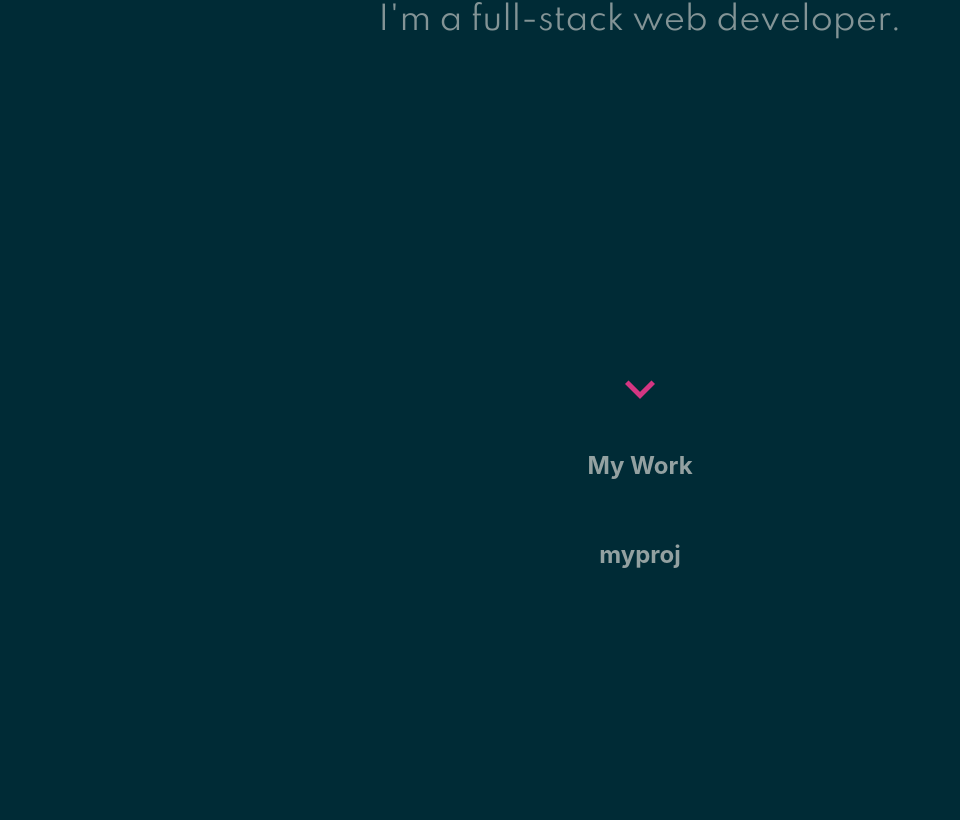
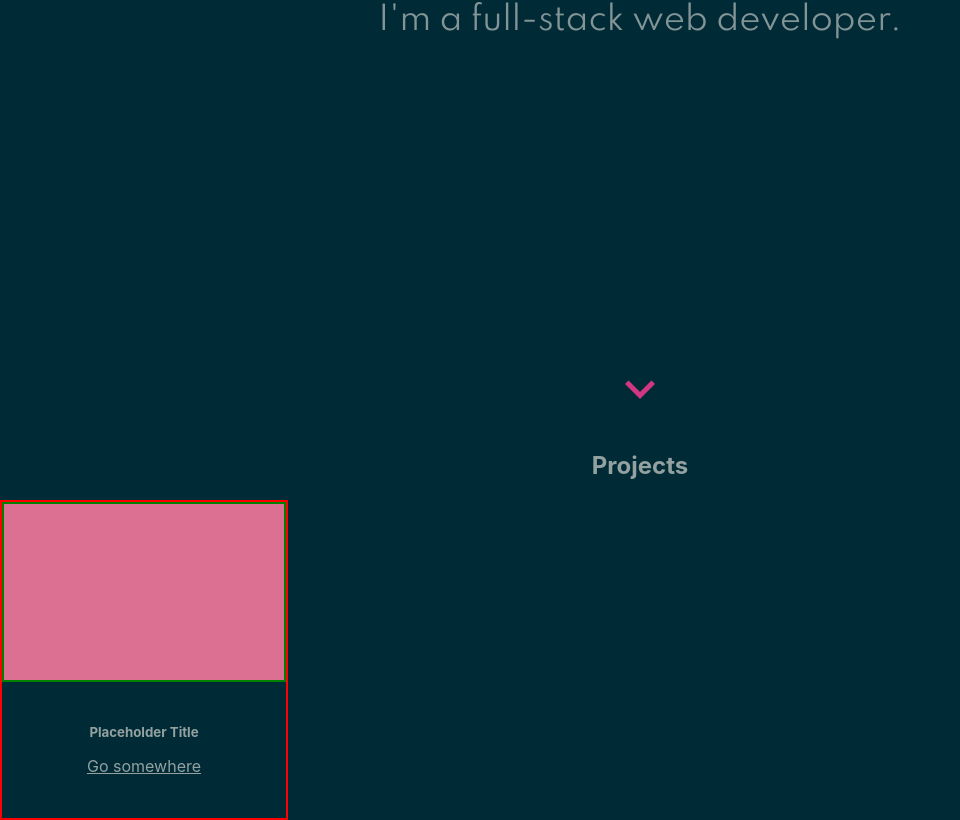
Before and after one commit to glhc/portfolio, a React (Create React App) app: page / in a window 1280 px wide. Shown: the part 414-1234 px from the top of the page, without its empty margins (0-960 px from the left). Before the commit the page ends 1003 px from the top, so only its background shows below. Built offline with nearby package versions, Linux system fonts and the light colour scheme.

Commit message:
Update card styles

```diff
--- a/src/components/Card/Card.js
+++ b/src/components/Card/Card.js
@@ -1,11 +1,17 @@
-import React from 'react';
+import React from "react";
+import StyledCard from "./StyledCard";
 
 export default function Card(props) {
   return (
-    <div className="card">
-      <img src={props.imageUrl}></img>
-      <h2 className="card-title">{props.title}</h2>
-      <p></p>
-    </div>
+    <StyledCard className="card">
+      <div className="image-holder">
+        <img src={props.imageUrl}></img>
+      </div>
+      <div className="card-body">
+        <h5 className="card-title">{props.title}</h5>
+        <p className="card-text"></p>
+        <a className="card-button" href="#">Go somewhere</a>
+      </div>
+    </StyledCard>
   );
 }
--- /dev/null
+++ b/src/components/Card/StyledCard.js
@@ -0,0 +1,29 @@
+import styled from 'styled-components';
+import solarized from 'solarized-colors';
+
+const StyledCard = styled.article`
+  border: solid red 2px;
+  height: 20rem;
+  width: 18rem;
+  word-wrap: break-word;
+
+  .image-holder {
+    height: 180px;
+    background-color: palevioletred;
+    border: solid green 2px;
+  }
+
+  .card-body {
+    flex: 1 1 auto;
+    padding: 1.25rem;
+    margin-top: 0;
+    margin-bottom: 1rem;
+  }
+
+  .card-title {
+    margin-bottom: .75rem;
+  }
+
+`;
+
+export default StyledCard;
--- a/src/components/Portfolio/Portfolio.js
+++ b/src/components/Portfolio/Portfolio.js
@@ -6,8 +6,8 @@ import Card from "../Card/Card";
 export default function Portfolio() {
   return (
     <section className="portfolio">
-      <h1>My Work</h1>
-      <Card title="myproj"/>
+      <h1>Projects</h1>
+      <Card title="Placeholder Title"/>
     </section>
   );
 }
```
